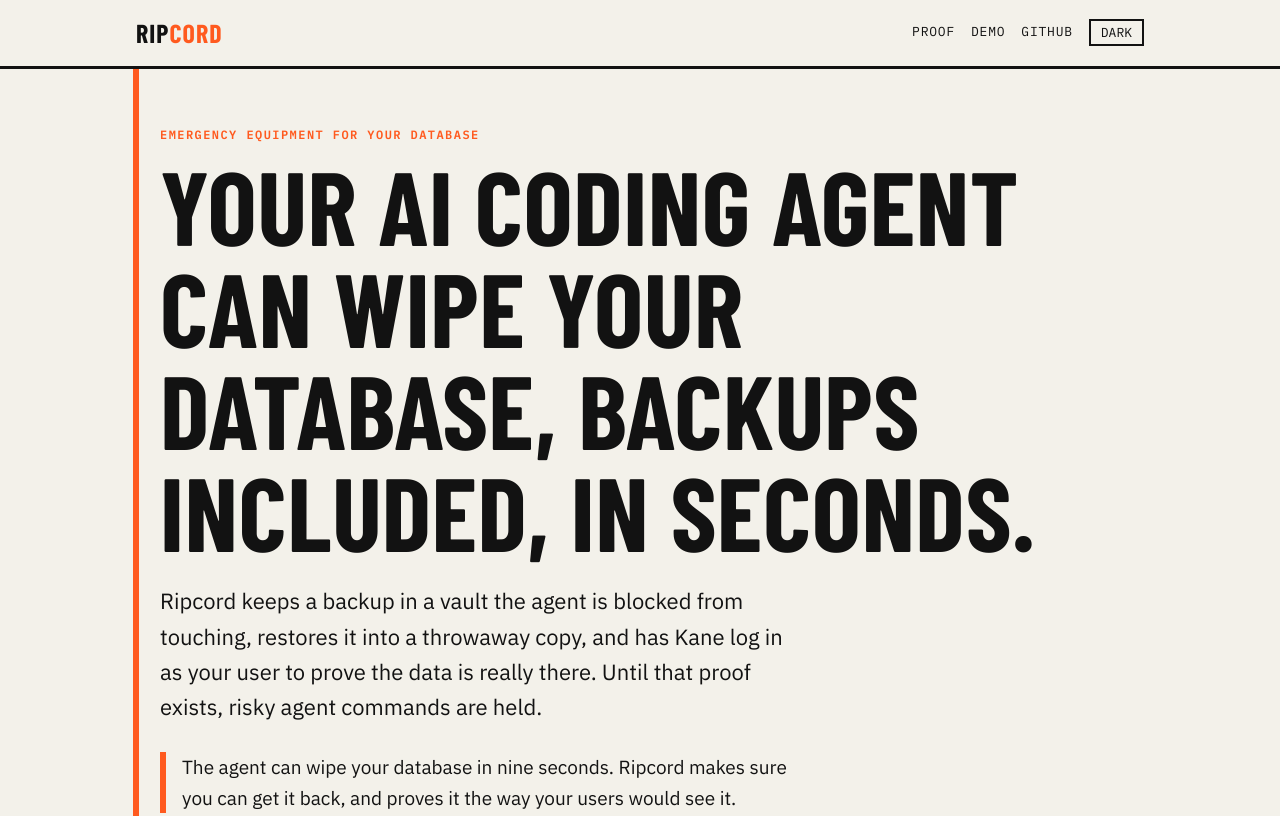
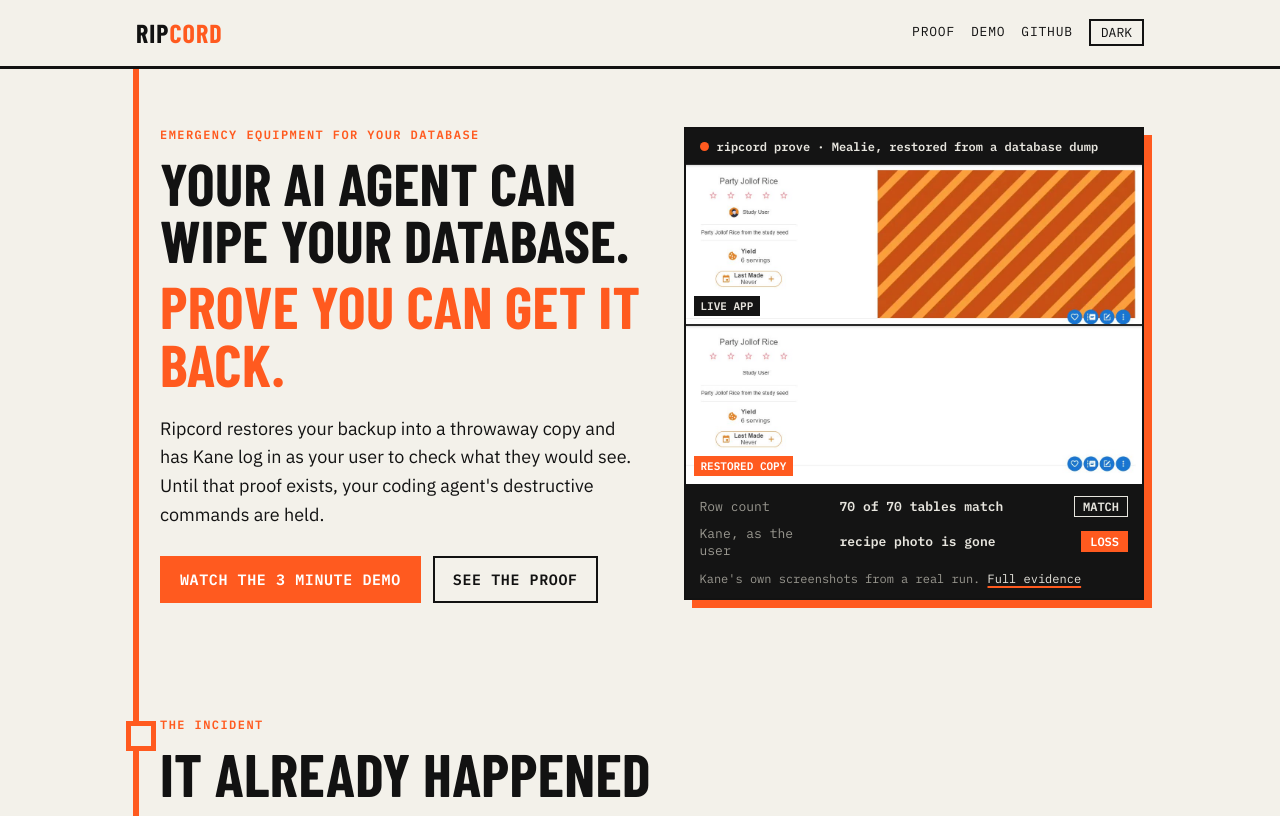
Before and after one commit to jenzylove/ripcord, a website: page site/index.html in a window 1280 px wide. Shown: the top 816 px of the page. Drawn offline with nearby package versions, Linux system fonts and the light colour scheme; a web font is replaced by a local one.

Commit message:
Hero shows the product: headline beside a real Ripcord result (Kane's live vs restored screenshots, row count MATCH vs Kane LOSS), with demo and proof buttons

```diff
--- a/site/index.html
+++ b/site/index.html
@@ -24,10 +24,26 @@
 
 <main class="cord">
   <section class="hero first">
-    <span class="tag">Emergency equipment for your database</span>
-    <h1>Your AI coding agent can wipe your database, backups included, in seconds.</h1>
-    <p class="lead">Ripcord keeps a backup in a vault the agent is blocked from touching, restores it into a throwaway copy, and has Kane log in as your user to prove the data is really there. Until that proof exists, risky agent commands are held.</p>
-    <p class="sub">The agent can wipe your database in nine seconds. Ripcord makes sure you can get it back, and proves it the way your users would see it.</p>
+    <div class="hero-grid">
+      <div class="hero-copy">
+        <span class="tag">Emergency equipment for your database</span>
+        <h1>Your AI agent can wipe your database. <em>Prove you can get it back.</em></h1>
+        <p class="lead">Ripcord restores your backup into a throwaway copy and has Kane log in as your user to check what they would see. Until that proof exists, your coding agent's destructive commands are held.</p>
+        <div class="cta"><a class="btn" href="demo.html">Watch the 3 minute demo</a><a class="btn ghost" href="proof.html">See the proof</a></div>
+      </div>
+      <figure class="proofcard" aria-label="A real Ripcord result on Mealie">
+        <div class="pc-head"><span class="pc-dot"></span>ripcord prove &middot; Mealie, restored from a database dump</div>
+        <div class="pc-shots">
+          <div><img src="evidence/mealie-crop-live.jpg" alt="Live Mealie recipe with its photo"><span class="pc-label">Live app</span></div>
+          <div><img src="evidence/mealie-crop-copy.jpg" alt="Restored copy without the photo"><span class="pc-label bad">Restored copy</span></div>
+        </div>
+        <div class="pc-rows">
+          <div><span class="k">Row count</span><span class="v">70 of 70 tables match</span><span class="chip">MATCH</span></div>
+          <div><span class="k">Kane, as the user</span><span class="v">recipe photo is gone</span><span class="chip hot">LOSS</span></div>
+        </div>
+        <figcaption>Kane's own screenshots from a real run. <a href="evidence.html">Full evidence</a></figcaption>
+      </figure>
+    </div>
   </section>
 
   <section id="incident">
--- a/site/style.css
+++ b/site/style.css
@@ -99,3 +99,32 @@ video{width:100%;max-width:960px;background:#000;border:3px solid var(--rule);di
  .sbs{grid-template-columns:1fr}
  details.faq summary,.case summary{font-size:22px}
 }
+
+/* hero: copy beside a real result */
+.hero{padding:40px 0 40px}
+.hero-grid{display:grid;grid-template-columns:minmax(0,1.05fr) minmax(0,1fr);gap:40px;align-items:center}
+.hero h1{font-size:clamp(36px,4.6vw,60px);line-height:.98}
+.hero h1 em{display:block;margin-top:8px}
+.hero .lead{font-size:18px;max-width:520px}
+.cta{display:flex;gap:12px;flex-wrap:wrap;margin-top:26px}
+.btn{display:inline-block;background:var(--orange);color:#fff;font:700 15px/1 'IBM Plex Mono',monospace;text-transform:uppercase;letter-spacing:.04em;padding:14px 18px;border:2px solid var(--orange);text-decoration:none}
+.btn.ghost{background:transparent;color:var(--ink);border-color:var(--ink)}
+.proofcard{margin:0;background:#141414;color:#e8e6df;border:2px solid var(--ink);box-shadow:8px 8px 0 var(--orange)}
+.pc-head{font:600 12px 'IBM Plex Mono',monospace;padding:10px 14px;border-bottom:1px solid #2b2b2b;display:flex;align-items:center;gap:8px}
+.pc-dot{width:9px;height:9px;border-radius:50%;background:var(--orange)}
+.pc-shots{display:grid;grid-template-columns:1fr;gap:2px;background:#2b2b2b}
+.pc-shots div{position:relative;background:#141414}
+.pc-shots img{display:block;width:100%;height:auto}
+.pc-label{position:absolute;left:8px;bottom:8px;background:#141414;color:#e8e6df;font:600 11px 'IBM Plex Mono',monospace;padding:3px 7px;text-transform:uppercase}
+.pc-label.bad{background:var(--orange);color:#fff}
+.pc-rows{padding:12px 14px;display:grid;gap:8px}
+.pc-rows div{display:grid;grid-template-columns:130px 1fr auto;gap:10px;align-items:center;font:13px 'IBM Plex Mono',monospace}
+.pc-rows .k{color:#9a9890}
+.chip{border:1.5px solid #e8e6df;padding:2px 8px;font-weight:600;font-size:12px}
+.chip.hot{background:var(--orange);border-color:var(--orange);color:#fff}
+.proofcard figcaption{font:12px 'IBM Plex Mono',monospace;color:#9a9890;padding:0 14px 12px}
+.proofcard figcaption a{color:#e8e6df}
+@media (max-width:860px){.hero-grid{grid-template-columns:1fr}.pc-rows div{grid-template-columns:1fr auto}.pc-rows .k{grid-column:1/-1}}
+
+.pc-rows .v,.pc-rows .k{border:0 !important;background:none !important;padding:0 !important;color:inherit}
+.pc-rows .k{color:#9a9890 !important}
```
Also changed, not shown: site/evidence/mealie-crop-copy.jpg (added), site/evidence/mealie-crop-live.jpg (added).
